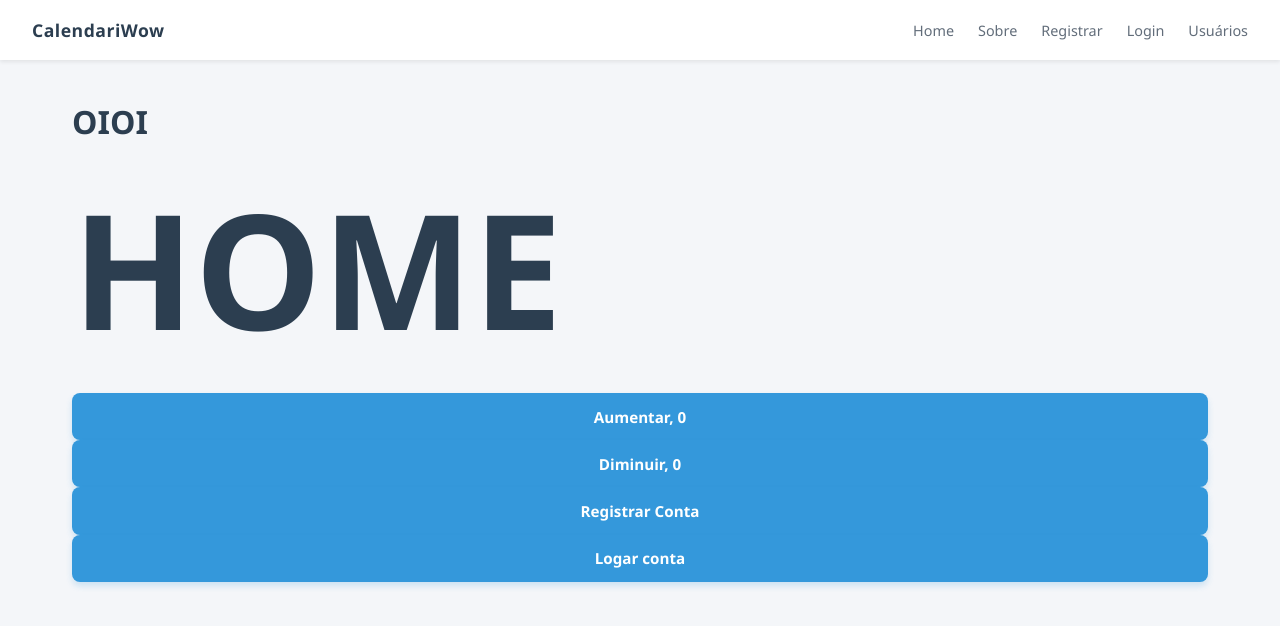
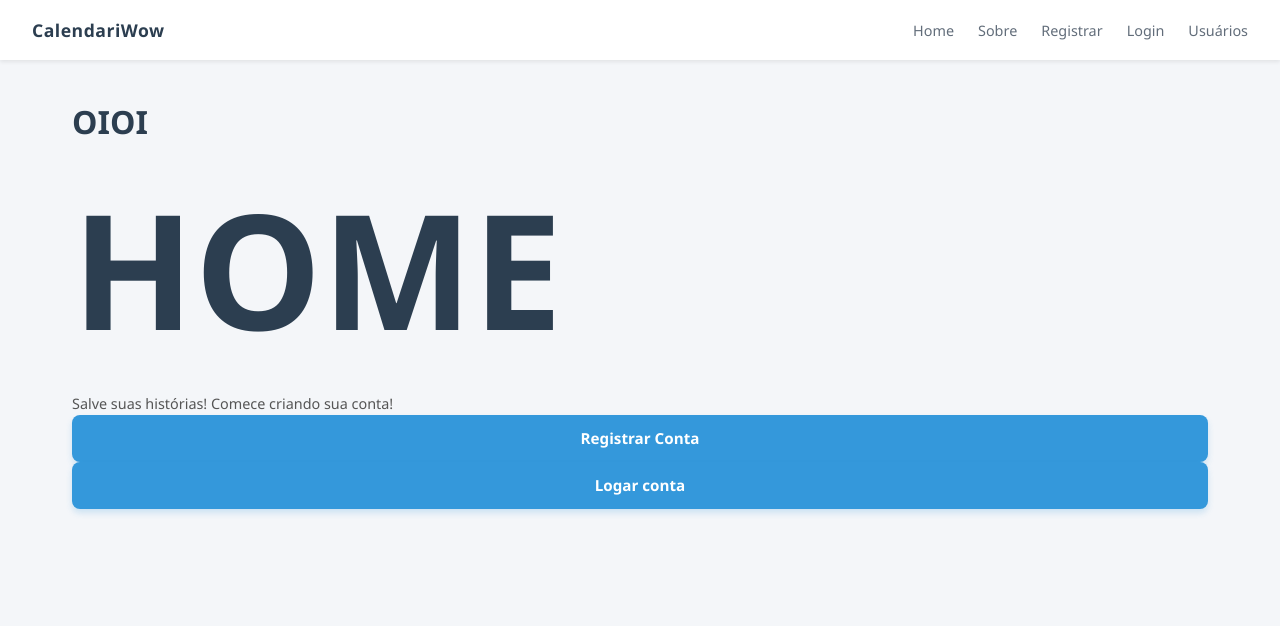
Before and after one commit to quinticode/calendariwow, a React (Create React App) app: page / in a window 1280 px wide. Shown: the top 626 px of the page. Built offline with nearby package versions, Linux system fonts and the light colour scheme; the HTML template or start-up script is replaced by a standard one.

Commit message:
preciso dormir minha cabeça esta latejando

```diff
--- a/src/pages/Home.js
+++ b/src/pages/Home.js
@@ -10,8 +10,9 @@ export default function Home(){
     <>
       <TextoLegal tamanho={"2rem"} conteudo={"OIOI"}/>
       <TextoLegal tamanho={"10rem"} conteudo={"HOME"}/>
-      <Contador valor={contador} setValor={setContador} emoji="Aumentar" modo="incremento"/>
-      <Contador valor={contador} setValor={setContador} emoji="Diminuir" modo="decremento"/>
+      {/* <Contador valor={contador} setValor={setContador} emoji="Aumentar" modo="incremento"/>
+      <Contador valor={contador} setValor={setContador} emoji="Diminuir" modo="decremento"/> */}
+      <p>Salve suas histórias! Comece criando sua conta!</p>
 
       <Link to="/registrar"><button>Registrar Conta</button></Link>
       <Link to="/login"><button>Logar conta</button></Link>
```
Also changed, not shown: src/pages/FormHistoria.js (added, +17 -0 lines), src/pages/HistoriasPage.js (added, +8 -0 lines).
